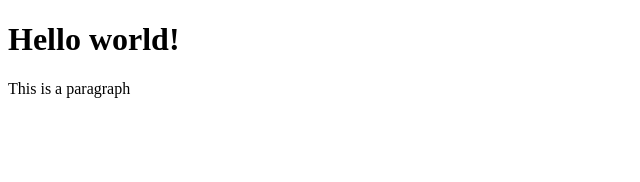
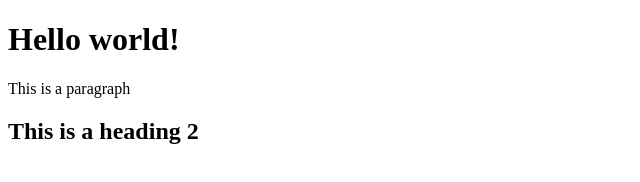
Before and after one commit to Mewbie-ai/redesigned-octo-sniffle, a plain HTML site: page index.html in a window 1280 px wide. Shown: the whole page, without its empty margins (0-640 px from the left). Drawn offline with Linux system fonts and the light colour scheme.

Commit message:
Update index.html

```diff
--- a/index.html
+++ b/index.html
@@ -7,5 +7,6 @@
     <body>
         <h1>Hello world!</h1>
         <p>This is a paragraph</p>
+        <h2>This is a heading 2</h2>
     </body>
 </html>
```
